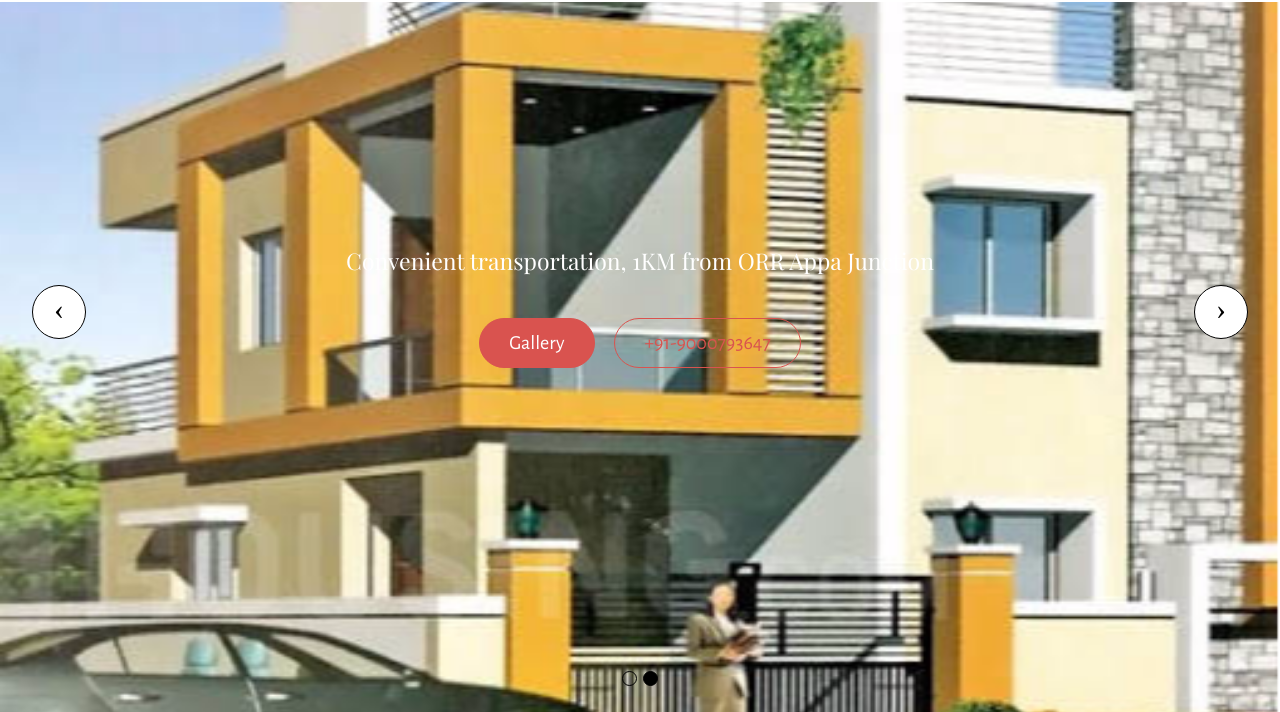
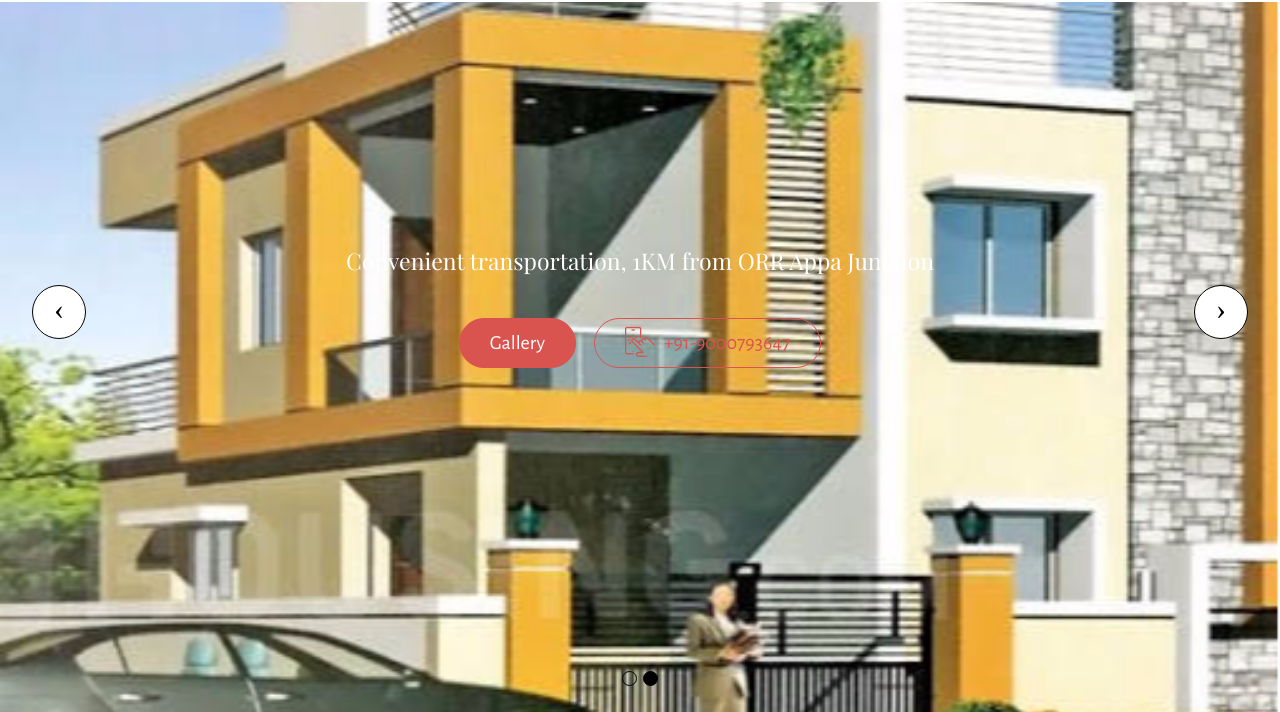
Before and after one commit to kiranmaroju-zz/SreeIndivarVillas, a plain HTML site: page index.html in a window 1280 px wide. Shown: the part 88-800 px from the top of the page. Drawn offline with nearby package versions, Linux system fonts and the light colour scheme; files whose address does not match are found by name.

Commit message:
create github pages

```diff
--- a/index.html
+++ b/index.html
@@ -80,7 +80,7 @@
                                         <h2 class="mbr-section-title display-1">Convenient transportation, 1KM from ORR Appa Junction</h2>
 
 
-                                        <div><a class="btn btn-lg btn-danger" href="https://mobirise.com">Gallery</a> <a class="btn btn-lg btn-danger-outline btn-danger" href="https://mobirise.com">+91-9000793647</a></div>
+                                        <div><a class="btn btn-lg btn-danger" href="index.html#gallery1-2">Gallery</a> <a class="btn btn-lg btn-danger-outline btn-danger" href="tel:+91 90007-93647"><span class="mbri-touch mbr-iconfont mbr-iconfont-btn"></span>+91-9000793647</a></div>
                                     </div>
                                 </div>
                             </div>
```
Also changed, not shown: 1 other file.
